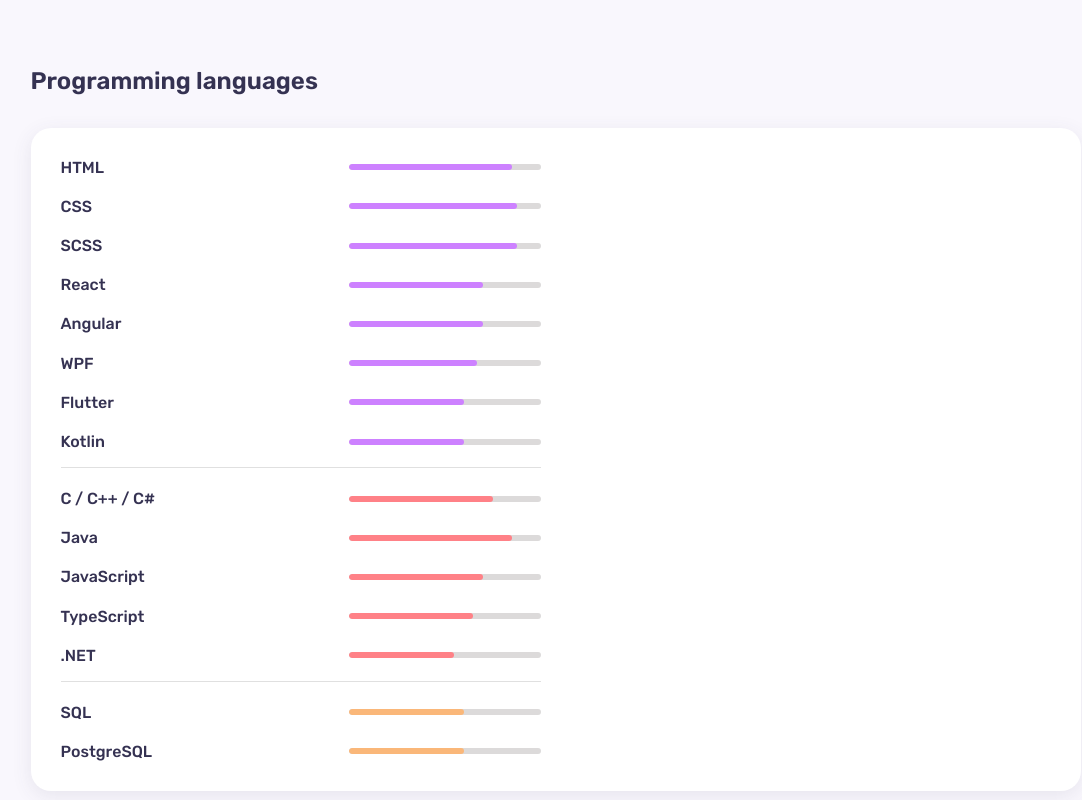
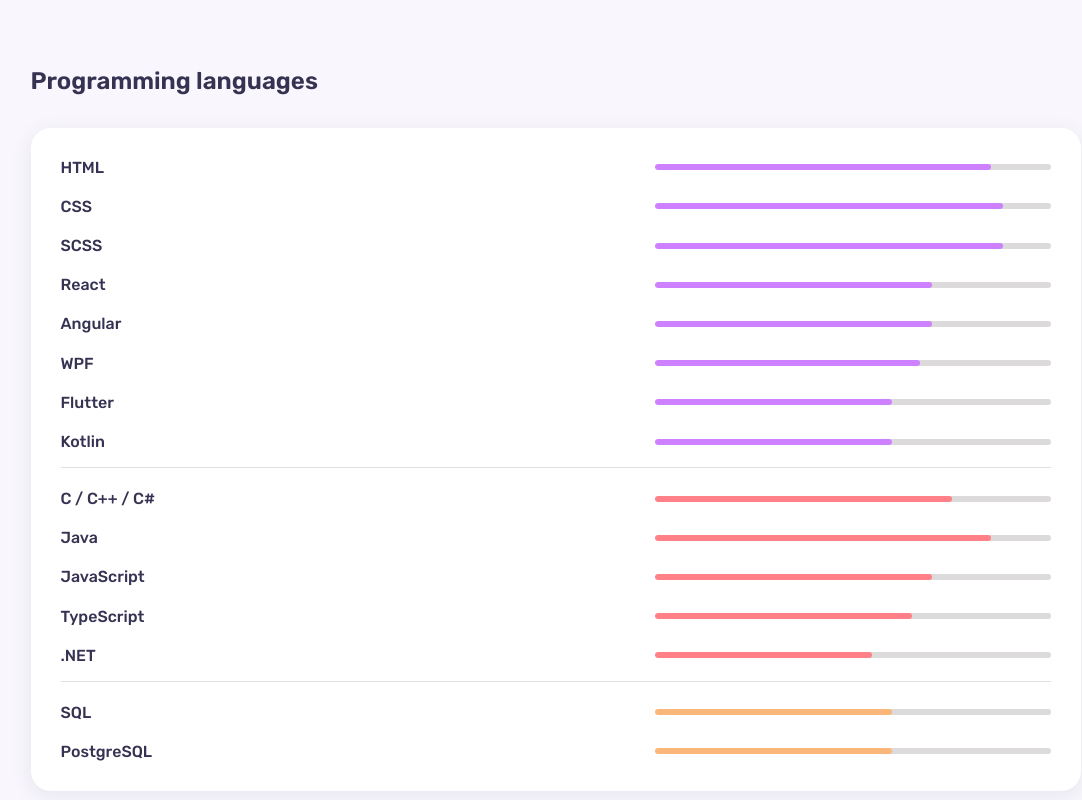
Before and after one commit to babi2707/portfolio, a React (Create React App) app: page / in a window 1280 px wide. Shown: the part 1880-2680 px from the top of the page, without its empty margins (132-1214 px from the left). Built offline with nearby package versions, Linux system fonts and the light colour scheme.

Commit message:
unecessary removal

```diff
--- a/src/components/languages/languages.css
+++ b/src/components/languages/languages.css
@@ -7,10 +7,6 @@
     background-color: var(--container-color);
     box-shadow: var(--shadow);
     border-radius: var(--border-radius);
-    grid-template-columns: repeat(2, 1fr);
-    column-gap: 1.875rem;
-    align-items: flex-start;
-    position: relative;
 }
 
 .languages__skills {
```
